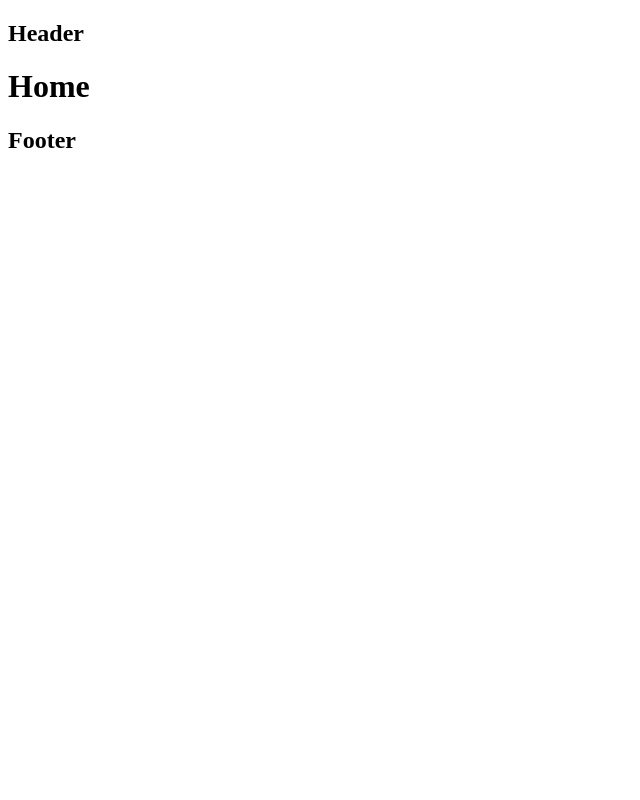
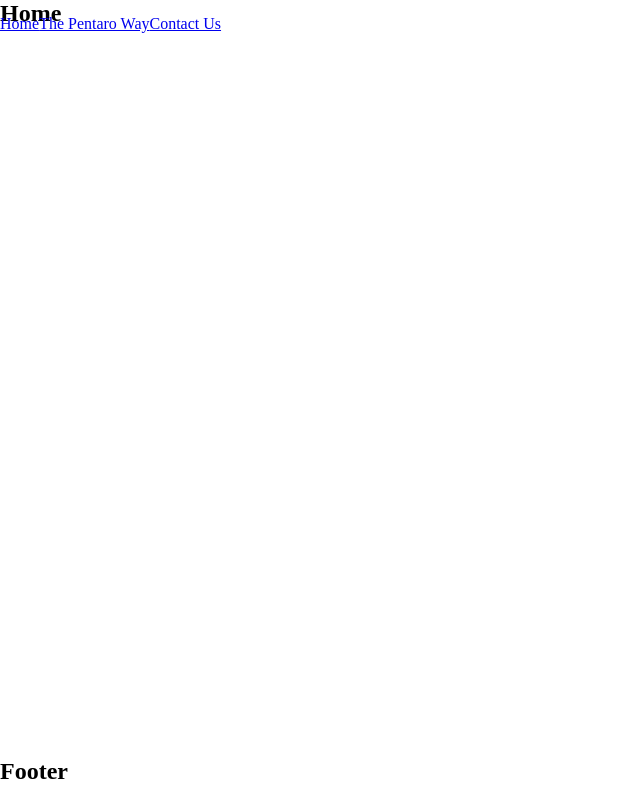
Before and after one commit to jvickers123/pentaro-site, a React (Create React App) app: page / in a window 1280 px wide. Shown: the whole page, without its empty margins (0-640 px from the left). Built offline with nearby package versions, Linux system fonts and the light colour scheme.

Commit message:
sticky header and footer

```diff
--- a/src/App.js
+++ b/src/App.js
@@ -3,7 +3,7 @@ import { BrowserRouter, Routes, Route } from 'react-router-dom'
 
 
 // COMPONENTS
-import Header from './components/Header'
+import SiteNavBar from './components/SiteNavBar'
 import Home from './components/Home'
 import PentaroWay from './components/PentaroWay'
 import Contact from './components/Contact'
@@ -12,7 +12,7 @@ import Footer from './components/Footer'
 function App() {
   return (
       <BrowserRouter>
-        <Header />
+        <SiteNavBar />
         <Routes>
           <Route path='/' element={<Home />}/>
           <Route path='/pentaroway' element={<PentaroWay/>}/>
--- a/src/components/Contact.js
+++ b/src/components/Contact.js
@@ -2,7 +2,9 @@ import React from 'react'
 
 const Contact = () => {
   return (
-    <h1>Contact</h1>
+    <section>
+      <h1>Contact</h1>
+    </section>
   )
 }
 
--- a/src/components/Footer.js
+++ b/src/components/Footer.js
@@ -2,7 +2,9 @@ import React from 'react'
 
 const Footer = () => {
   return (
-    <h2>Footer</h2>
+    <div className='footer-main'>
+      <h2>Footer</h2>
+    </div>
   )
 }
 
--- a/src/components/Header.js
+++ /dev/null
@@ -1,9 +0,0 @@
-import React from 'react'
-
-const Header = () => {
-  return (
-    <h2>Header</h2>
-  )
-}
-
-export default Header
--- a/src/components/Home.js
+++ b/src/components/Home.js
@@ -2,7 +2,9 @@ import React from 'react'
 
 const Home = () => {
   return (
-    <h1>Home</h1>
+    <section>
+      <h1>Home</h1>
+    </section>
   )
 }
 
--- a/src/components/PentaroWay.js
+++ b/src/components/PentaroWay.js
@@ -2,7 +2,9 @@ import React from 'react'
 
 const PentaroWay = () => {
   return (
-    <h1>PentaroWay</h1>
+    <section>
+      <h1>PentaroWay</h1>
+    </section>
   )
 }
 
--- /dev/null
+++ b/src/components/SiteNavBar.js
@@ -0,0 +1,14 @@
+import React from 'react'
+import { Link } from 'react-router-dom'
+
+const SiteNavBar = () => {
+  return (
+    <div className='nav-bar-main'>
+      <Link to='/'>Home</Link>
+      <Link to='/pentaroway'>The Pentaro Way</Link>
+      <Link to='/contact'>Contact Us</Link>
+    </div>
+  )
+}
+
+export default SiteNavBar
--- /dev/null
+++ b/src/styles/components/footer.scss
@@ -0,0 +1,7 @@
+.footer-main {
+  position: fixed;
+  bottom: 0px;
+  padding: 15px 0;
+  width: 100%;
+  z-index: 2;
+}
--- /dev/null
+++ b/src/styles/components/navbar.scss
@@ -0,0 +1,7 @@
+.nav-bar-main {
+  position: fixed;
+  top: 0px;
+  padding: 15px 0;
+  width: 100%;
+  z-index: 2;
+}
--- a/src/styles/main.scss
+++ b/src/styles/main.scss
@@ -1 +1,15 @@
 @import './variables.scss';
+
+// COMPONENTS
+@import './components//navbar.scss';
+@import './components/footer.scss';
+
+* {
+  box-sizing: border-box;
+  margin: 0;
+  padding: 0;
+}
+
+section {
+  min-height: 100vh;
+}
```
